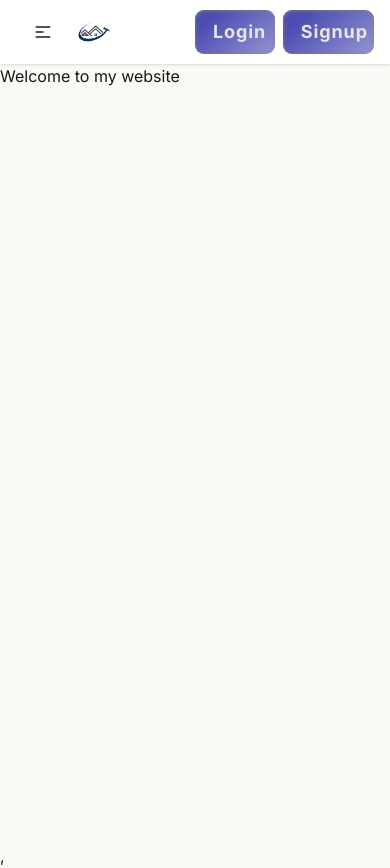
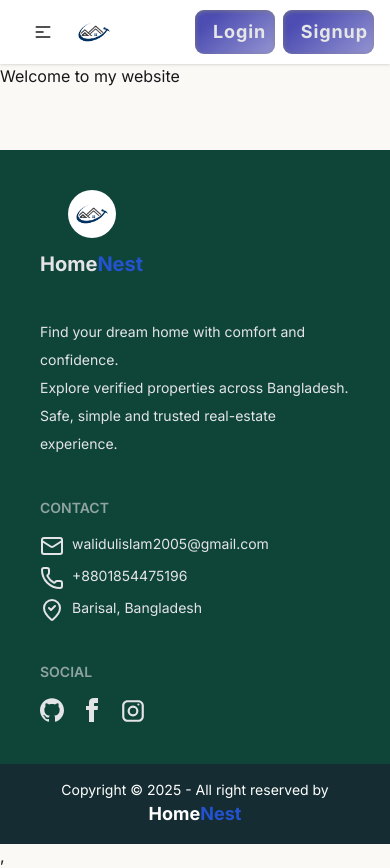
Before and after one commit to walidulislam/home-nest-client, a React (Vite) app: page / in a window 390 px wide. Built offline with nearby package versions, Linux system fonts and the light colour scheme.

Commit message:
footer implement with responsive all devices

```diff
--- a/package.json
+++ b/package.json
@@ -11,6 +11,7 @@
   },
   "dependencies": {
     "@tailwindcss/vite": "^4.1.17",
+    "lucide-react": "^0.555.0",
     "react": "^19.2.0",
     "react-dom": "^19.2.0",
     "react-router": "^7.9.6",
--- /dev/null
+++ b/src/component/Footer.jsx
@@ -0,0 +1,106 @@
+import React from "react";
+import logoImg from "/logo.png";
+import { Mail, MapPinCheckInside, Phone } from "lucide-react";
+
+const Footer = () => {
+  return (
+    <div>
+      <footer className="footer sm:footer-horizontal bg-[#0f4539] text-neutral-content items-center justify-around p-10 lg:px-20 ">
+        <aside className="flex flex-col items-center space-y-1">
+          <img className="w-12 rounded-full" src={logoImg} alt="Logo" />
+          <h2 className="font-bold text-xl">
+            Home<span className="text-[#2353ce]">Nest</span>
+          </h2>
+        </aside>
+        <div>
+          <p className="leading-7">
+            Find your dream home with comfort and confidence.
+            <br />
+            Explore verified properties across Bangladesh.
+            <br />
+            Safe, simple and trusted real-estate experience.
+          </p>
+        </div>
+        <div>
+          <h6 className="footer-title">Contact</h6>
+          <p className="flex gap-2">
+            <Mail /> walidulislam2005@gmail.com
+          </p>
+          <p className="flex gap-2">
+            <Phone /> +8801854475196
+          </p>
+          <p className="flex gap-2">
+            <MapPinCheckInside /> Barisal, Bangladesh
+          </p>
+        </div>
+        <nav>
+          <h6 className="footer-title">Social</h6>
+          <div className="grid grid-flow-col gap-4">
+            <a target="blank" href="https://github.com/walidulislam">
+              <svg
+                xmlns="http://www.w3.org/2000/svg"
+                width="24"
+                height="24"
+                viewBox="0 0 24 24"
+                className="fill-current"
+              >
+                <path
+                  d="M12 .297c-6.63 0-12 5.373-12 12 0 5.303
+      3.438 9.8 8.205 11.387.6.113.82-.258.82-.577
+      0-.285-.01-1.04-.015-2.04-3.338.725-4.042-1.61-4.042-1.61
+      -.546-1.387-1.333-1.757-1.333-1.757-1.09-.744.084-.729.084-.729
+      1.205.084 1.84 1.237 1.84 1.237 1.07 1.835 2.809 1.305 3.495.998
+      .108-.775.418-1.305.762-1.605-2.665-.305-5.466-1.332-5.466-5.93
+      0-1.31.469-2.381 1.236-3.221-.124-.303-.536-1.524.117-3.176 0 0
+      1.008-.322 3.301 1.23.957-.266 1.983-.399 3.003-.404 1.02.005
+      2.047.138 3.006.404 2.289-1.552 3.296-1.23 3.296-1.23.656 1.653.244
+      2.874.12 3.176.77.84 1.235 1.911 1.235 3.221 0 4.61-2.804 5.62-5.476
+      5.92.43.372.823 1.102.823 2.222 0 1.606-.014 2.898-.014 3.293
+      0 .322.216.694.825.576C20.565 22.092 24 17.592 24 12.297c0-6.627
+      -5.373-12-12-12"
+                />
+              </svg>
+            </a>
+            <a
+              target="blank"
+              href="https://www.facebook.com/walidul.islam.196/"
+            >
+              <svg
+                xmlns="http://www.w3.org/2000/svg"
+                width="24"
+                height="24"
+                viewBox="0 0 24 24"
+                className="fill-current"
+              >
+                <path d="M9 8h-3v4h3v12h5v-12h3.642l.358-4h-4v-1.667c0-.955.192-1.333 1.115-1.333h2.885v-5h-3.808c-3.596 0-5.192 1.583-5.192 4.615v3.385z"></path>
+              </svg>
+            </a>
+            <a target="blank" href="https://www.instagram.com/mdwalidul/">
+              <svg
+                xmlns="http://www.w3.org/2000/svg"
+                width="26"
+                height="26"
+                viewBox="0 0 24 24"
+                className="fill-current"
+              >
+                <path d="M7 2C4.243 2 2 4.243 2 7v10c0 2.757 2.243 5 5 5h10c2.757 0 5-2.243 5-5V7c0-2.757-2.243-5-5-5H7zm0 2h10c1.654 0 3 1.346 3 3v10c0 1.654-1.346 3-3 3H7c-1.654 0-3-1.346-3-3V7c0-1.654 1.346-3 3-3zm10 1a1 1 0 1 0 0 2 1 1 0 0 0 0-2zM12 7a5 5 0 1 0 0 10 5 5 0 0 0 0-10zm0 2a3 3 0 1 1 0 6 3 3 0 0 1 0-6z" />
+              </svg>
+            </a>
+          </div>
+        </nav>
+      </footer>
+      <footer className="footer sm:footer-horizontal footer-center bg-[#152d32] text-white p-4">
+        <aside>
+          <p>
+            Copyright © {new Date().getFullYear()} - All right reserved by{" "}
+            <span className="font-bold text-lg">
+              Home<span className="text-[#2353ce]">Nest</span>
+            </span>
+          </p>
+        </aside>
+      </footer>
+    </div>
+  );
+};
+
+export default Footer;
--- a/src/layout/MainLayout.jsx
+++ b/src/layout/MainLayout.jsx
@@ -1,14 +1,16 @@
-import React from 'react';
-import Navbar from '../component/Navbar';
-import { Outlet } from 'react-router';
+import React from "react";
+import Navbar from "../component/Navbar";
+import { Outlet } from "react-router";
+import Footer from "../component/Footer";
 
 const MainLayout = () => {
   return (
-        <div className='flex flex-col min-h-screen'>
+    <div className="flex flex-col min-h-screen">
       <Navbar></Navbar>
-            <div className='flex-1'>
+      <div className="flex-1">
         <Outlet></Outlet>
       </div>
+      <Footer></Footer>
     </div>
   );
 };
```
Also changed, not shown: 1 other file (tests, documents, lock files or other folders). Lines whose indentation alone changed are shown as unchanged.
